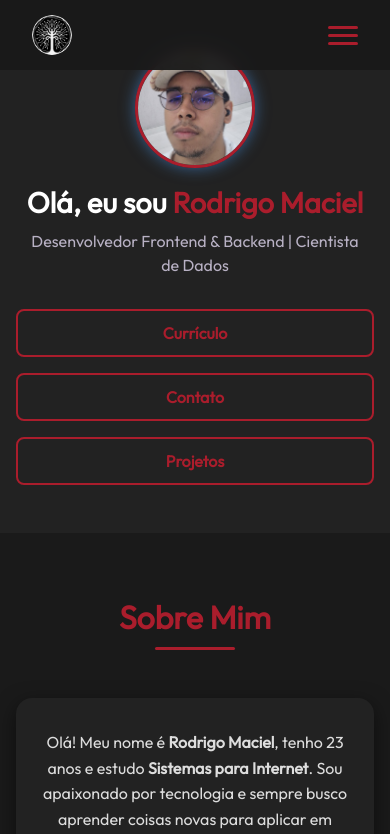
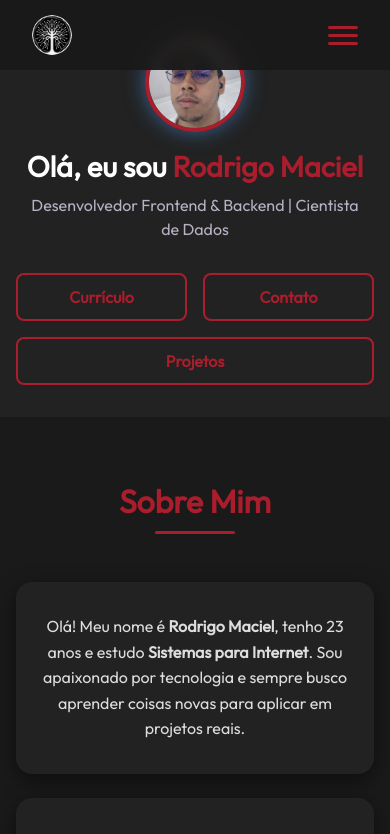
Before and after one commit to ZaraTakion/ZaraTakion.github.io, a React (Vite) app: page / in a window 390 px wide. Shown: the top 834 px of the page. Built offline with nearby package versions, Linux system fonts and the light colour scheme; the HTML template or start-up script is replaced by a standard one.

Commit message:
Atualização: novo design moderno e responsivo das seções

```diff
--- a/src/Components/Hero/Hero.css
+++ b/src/Components/Hero/Hero.css
@@ -3,20 +3,22 @@
   display: flex;
   justify-content: center;
   align-items: center;
-  padding: clamp(3rem, 6vw, 6rem) 1rem;
+  padding: clamp(2rem, 6vw, 6rem) 1rem;
   background: linear-gradient(135deg, #1a1a1a, #111);
   text-align: center;
   position: relative;
   overflow: hidden;
+  flex-direction: column;
 }
 
 .hero-container {
   max-width: 900px;
+  width: 100%;
 }
 
 .hero-img {
-  width: 160px;
-  height: 160px;
+  width: clamp(100px, 20vw, 160px); /* ajusta automaticamente entre 100px e 160px */
+  height: clamp(100px, 20vw, 160px);
   border-radius: 50%;
   object-fit: cover;
   margin: 0 auto 1rem;
@@ -30,7 +32,7 @@
 }
 
 .hero h1 {
-  font-size: clamp(2rem, 4vw, 2.5rem);
+  font-size: clamp(1.8rem, 4vw, 2.5rem);
   margin-bottom: 0.5rem;
   color: #fff;
 }
@@ -43,8 +45,9 @@
   color: var(--acento);
   max-width: 600px;
   margin: 0 auto 2rem;
-  font-size: 1.1rem;
+  font-size: clamp(1rem, 2.5vw, 1.1rem);
   line-height: 1.5;
+  padding: 0 10px; /* evita encostar nas bordas do celular */
 }
 
 .hero-actions {
@@ -62,6 +65,8 @@
   color: var(--primaria);
   background: transparent;
   transition: all 0.3s;
+  flex: 1 1 clamp(120px, 40%, 200px); /* botão responsivo */
+  text-align: center;
 }
 
 .hero-actions a:hover {
@@ -69,27 +74,3 @@
   color: #111;
   transform: translateY(-3px);
 }
-
-/* Mobile */
-@media (max-width: 480px) {
-  .hero-actions a {
-    width: 100%;
-  }
-
-  .hero-img {
-    width: 120px;      /* reduz o tamanho da imagem */
-    height: 120px;
-    margin: 0 auto 1rem; /* centraliza */
-    border: 3px solid var(--primaria); /* reduz um pouco a borda pra não ficar gigante */
-    box-shadow: 0 0 15px rgba(77,163,255,0.5);
-  }
-
-  .hero h1 {
-    font-size: 1.8rem; /* ajusta título pro mobile */
-  }
-
-  .hero p {
-    font-size: 1rem; /* deixa o texto mais legível no celular */
-    padding: 0 10px; /* evita que encoste nas bordas */
-  }
-}
```
